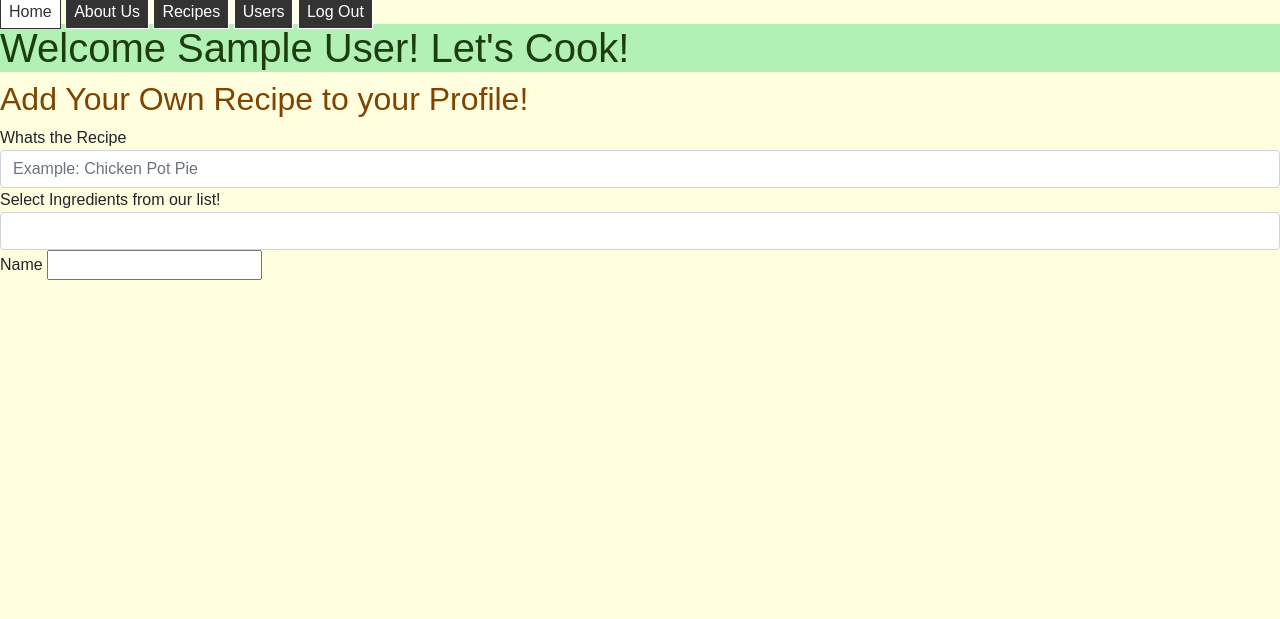
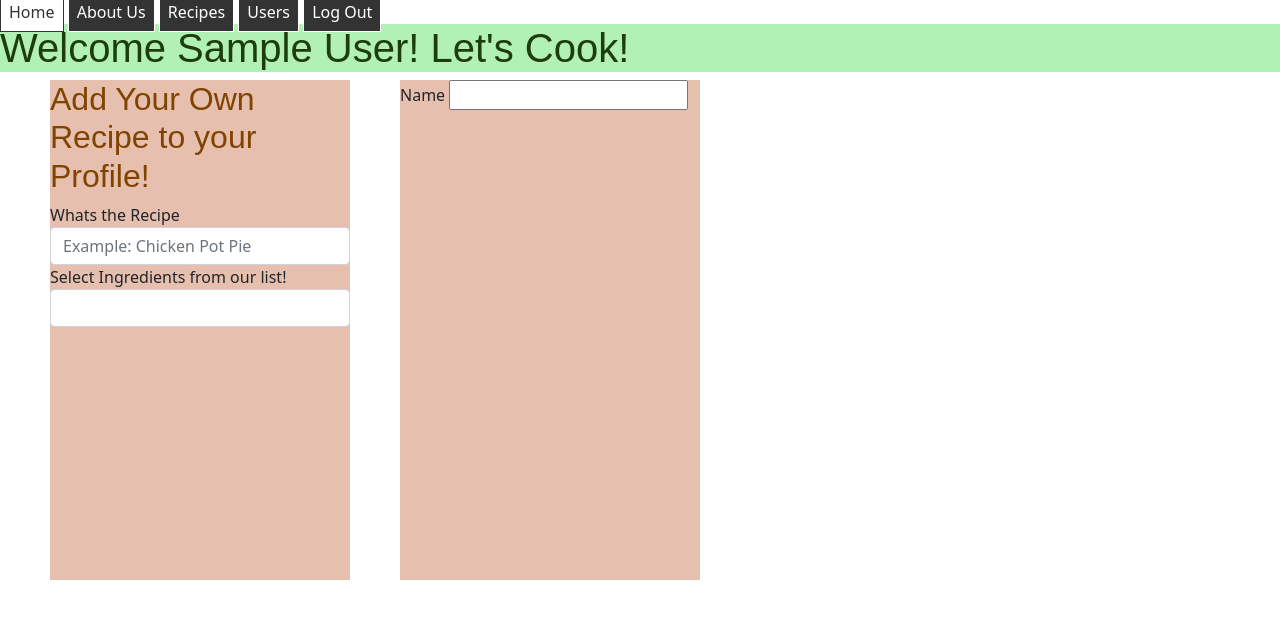
Before and after one commit to mahafatima14/hb-project-my-pantry, a Flask app: page /users/1 in a window 1280 px wide. Shown: the top 619 px of the page. Run offline with Flask 2, Linux system fonts and the light colour scheme; the visitor is signed in with stand-in values (Sample User, id 1); data comes from the database, SQL or seed files in the repository; data that the repository does not hold is empty; some libraries are stand-ins or nearby versions.

Commit message:
Userdetails html fixed and forms started

```diff
--- a/static/style.css
+++ b/static/style.css
@@ -23,10 +23,10 @@ h2 {
     font-family: Arial, Helvetica, sans-serif;
 }
 
-body {
+/* body {
     background-color: lightyellow;
-    font-family: Arial, Helvetica, sans-serif;
-}
+    font-family: Arial, Helvetica, sans-serif; */
+/* } */
 
 nav {
     display: flex;
@@ -49,3 +49,19 @@ nav {
     background-color: #fff;
     color: #333;
   }
+  div#fleft {
+    display: block !important;
+    background-color: rgb(230, 191, 175) !important;
+    width: 300px !important;
+    height: 500px !important;
+    float: left !important;
+    margin-left: 50px !important;
+}
+div#fright {
+    display: block !important;
+    background-color: rgb(230, 191, 175) !important;
+    width: 300px !important;
+    height: 500px !important;
+    float: left !important;
+    margin-left: 50px !important;
+}
--- a/templates/userdetail.html
+++ b/templates/userdetail.html
@@ -3,17 +3,26 @@
 {% block title %}{{ user.name }} - Profile Page  {% endblock %}
 
 
-<link rel="stylesheet" type="text/css" href="/static/userdetail.css" />
+<!-- <link rel="stylesheet" type="text/css" href="../static/userdetail.css" /> -->
 
+<style>
+/* div#fleft {
+    display: block !important;
+    background-color: blue !important;
+    width: 300px !important;
+    height: 500px !important;
+    float: left !important;
+    margin-left: 50px !important;
+} */
+</style>
 
 {% block body %}
 <h1> Welcome {{ user.name }}! Let's Cook!</h1>
 
-<div class="wrap">
-    <div class="fleft"></div>
+<div>
+  <div id="fleft">
     <h2>Add Your Own Recipe to your Profile!</h2>
     <form action="/addrecipe" method="POST">
-
       <div class="form-group">
         <label for="addrecipe">Whats the Recipe</label>
         <input type="text" class="form-control" id="addrecipe" placeholder="Example: Chicken Pot Pie">
@@ -22,22 +31,25 @@
         <label for="addingredients">Select Ingredients from our list! </label>
         <select class="form-control" id="addingredients">
             {% for ingredient in ingredients %}
-
-                    <option>{{ ingredient.name }} </option>
-
+              <option>{{ ingredient.name }}</option>
             {% endfor %}
-
         </select>
       </div>
+    </form>
+  </div>
 
-    <div class="fright"></div>
+  <div id="fright">
     <form action="/login" method="POST">
       <p>
         Name <input type="text" name="name">
       </p>
+    </form>
+  </div>
 </div>
 
-
+<!-- <div id="fleft">
+Does this work
+</div> -->
 
 {% endblock %}
 
```
Also changed, not shown: static/userdetail.css (+17 -14 lines). Lines whose indentation alone changed are shown as unchanged.
